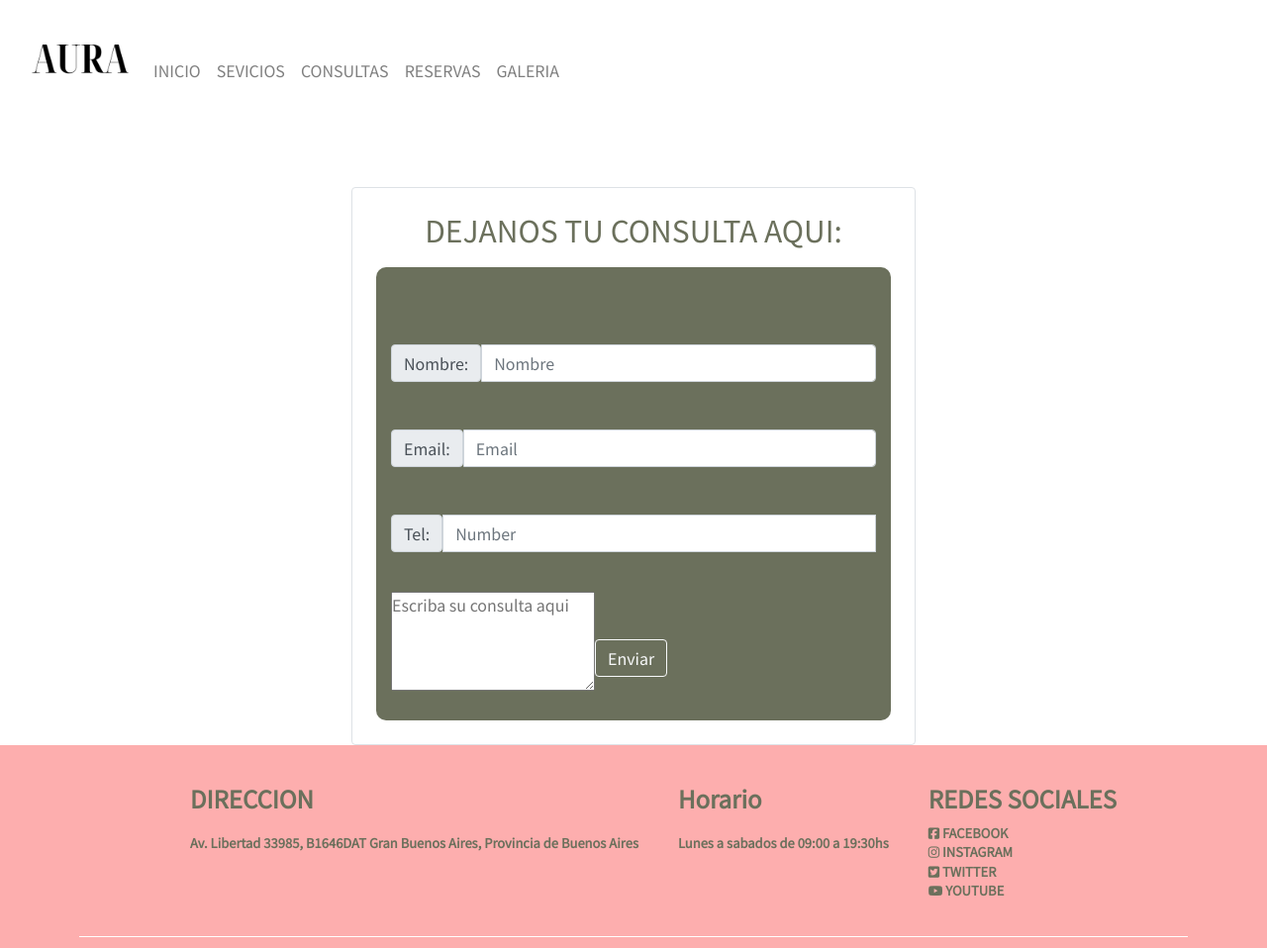
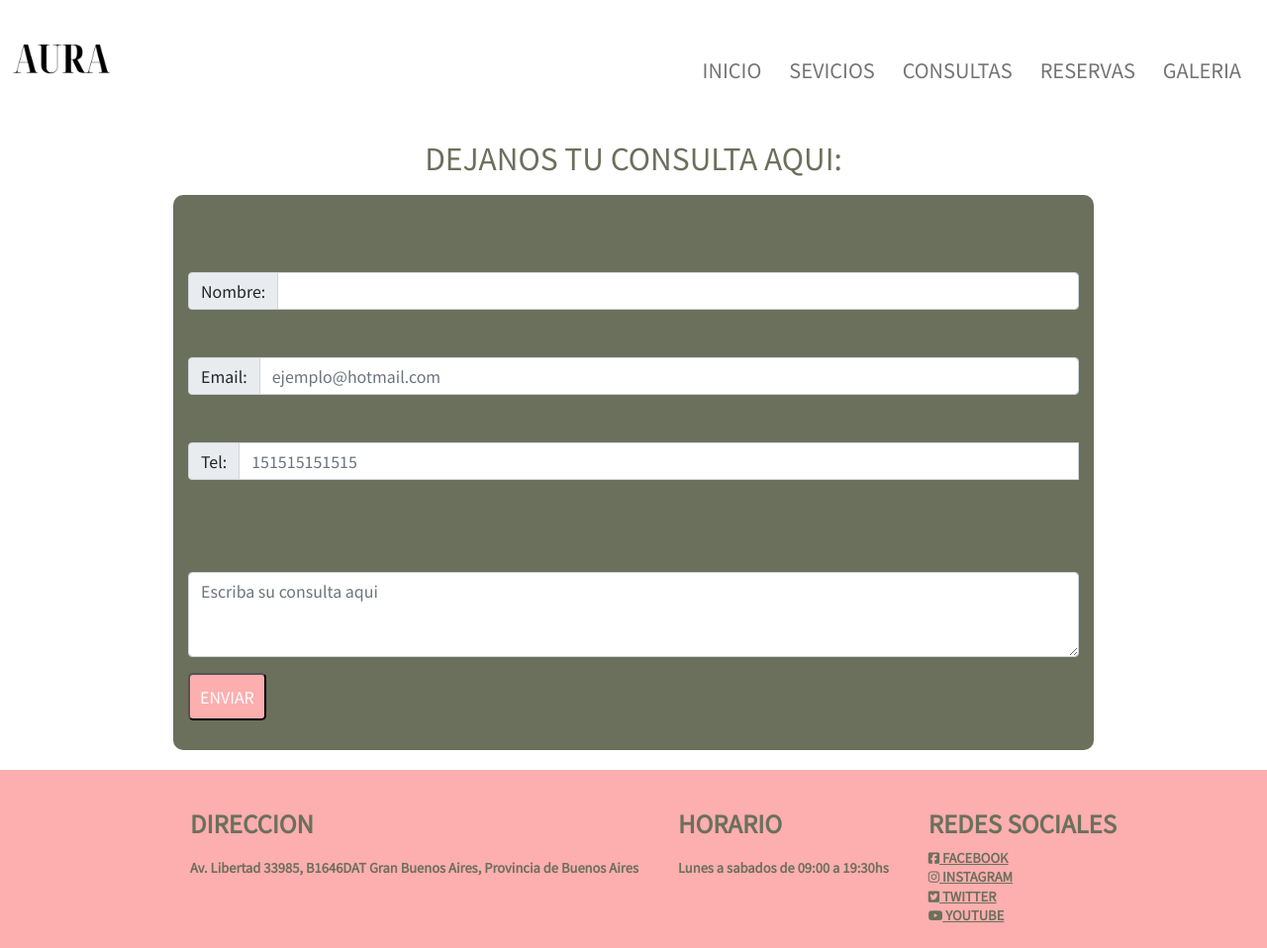
Before and after one commit to CandelaDB/peluqueria-dominguezbarco, a plain HTML site: page pages/consultas.html in a window 1280 px wide. Shown: the top 958 px of the page at 99% size. Drawn offline with nearby package versions, Linux system fonts and the light colour scheme.

Commit message:
cambie la pag de consultas y lo vincule con bootstrap

```diff
--- a/css/style.css
+++ b/css/style.css
@@ -189,15 +189,16 @@ h1{
     background-color: #6b705c
 }
 /*consultas*/
-form{
+.consultas{
     max-width: 900px;
     margin: auto;
+    margin-top: 20px;
+    margin-bottom: 20px;
+    box-sizing: content-box;
+    padding: 30px 15px;
     background:#6b705c;
-    padding: 30px 15px;
     color: #fff;
     border-radius: 10px;
-    margin-top: 20px;
-    box-sizing: border-box;
 }
 h2{
     color: #6b705c;
@@ -206,7 +207,7 @@ h2{
     font-size: 30px;
     margin-bottom: 20px;
 }
-input{
+/*input{
     width: 100%;
     margin-bottom: 20px;
     padding: 7px;
@@ -223,8 +224,8 @@ input textarea{
     border: none;
     max-width: 100%;
     height: 200px;
-}
-textarea{
+}*/
+.textarea{
     min-height: 100px;
     max-height: 200px;
     max-width: 100%;
--- a/pages/consultas.html
+++ b/pages/consultas.html
@@ -1,7 +1,8 @@
 <!DOCTYPE html>
 <html lang="en">
 <head>
-    <link rel="stylesheet" href="../css/bootstrap.min.css">
+    <!-- CSS only -->
+    <link href="https://cdn.jsdelivr.net/npm/bootstrap@5.1.3/dist/css/bootstrap.min.css" rel="stylesheet" integrity="sha384-1BmE4kWBq78iYhFldvKuhfTAU6auU8tT94WrHftjDbrCEXSU1oBoqyl2QvZ6jIW3" crossorigin="anonymous">
     <link rel="stylesheet" href="../css/style.css">
     <link rel="preconnect" href="https://fonts.googleapis.com">
     <link rel="preconnect" href="https://fonts.gstatic.com" crossorigin>
@@ -21,19 +22,19 @@
             </button>
             <div class="collapse navbar-collapse" id="navbarSupportedContent">
                 <ul class="navbar-nav ms-auto mb-2 mb-lg-0">
-                <li class="nav-item">
+                <li class="nav-item menuderecha">
                     <a class="nav-link" aria-current="page" href="../index.html">INICIO</a>
                 </li>
-                <li class="nav-item">
+                <li class="nav-item menuderecha">
                     <a class="nav-link" href="./servicios.html">SEVICIOS</a>
                 </li>
-                <li class="nav-item">
+                <li class="nav-item menuderecha">
                     <a class="nav-link" aria-current="page" href="./consultas.html">CONSULTAS</a>
                 </li>
-                <li class="nav-item">
+                <li class="nav-item menuderecha">
                     <a class="nav-link" aria-current="page" href="./reservas.html">RESERVAS</a>
                 </li>
-                <li class="nav-item">
+                <li class="nav-item menuderecha">
                     <a class="nav-link" aria-current="page" href="./galeria.html">GALERIA</a>
                 </li>
                 </ul>
@@ -42,31 +43,27 @@
         </nav>
     </header>
     <main>
-            <section class="container mt-5">
-                <div class="row">
-                    <div class="col-sm-12 col-md-8 col-lg-6 border p-4 rounded mx-auto">
             <h2>DEJANOS TU CONSULTA AQUI:</h2>
-                <form action="">
+                <form class="consultas">
                     <div class="input-group mt-5">
                         <span class="input-group-text">Nombre:</span>
-                        <input type="text" class="form-control" placeholder="Nombre"/>
+                        <input type="text" class="form-control"/>
                     </div>
                     <div class="input-group mt-5">
                         <span class="input-group-text">Email:</span>
-                        <input type="email" class="form-control" placeholder="Email"/>
+                        <input type="email" class="form-control" placeholder="ejemplo@hotmail.com"/>
                     </div>
                     <div class="input-group mt-5">
                     <span class="input-group-text">Tel:</span>
-                    <input type="text" class="form-control" placeholder="Number"/>
+                    <input type="text" class="form-control" placeholder="151515151515"/>
                     <label for="mensaje"></label>
-                    <textarea name="mensaje" placeholder="Escriba su consulta aqui"></textarea>
-                    <div class="d-grid d-md-inline">
-                    <button type="button" class="btn btn-outline-light mt-5">Enviar</button>
                     </div>
+                        <div class="mb-3">
+                            <label for="exampleFormControlTextarea1" class="form-label"></label>
+                            <textarea class="form-control" id="exampleFormControlTextarea1" rows="3" placeholder="Escriba su consulta aqui"></textarea>
                         </div>
+                    <button type="submit" id="boton">ENVIAR</button>
                 </form>
-                </div>
-                </div>
             </section>
         </main>
         <footer>
@@ -78,7 +75,7 @@
                 <p>Av. Libertad 33985, B1646DAT Gran Buenos Aires, Provincia de Buenos Aires</p>
             </div>
             <div class="box__footer">
-                <h4>Horario</h4>
+                <h4>HORARIO</h4>
                 <p>Lunes a sabados de 09:00 a 19:30hs</p>
             </div>
             <div class="box__footer">
@@ -95,5 +92,7 @@
                 <b>CandelaDominguezBarco</b></p>
             </div>
         </footer>
+        <!-- JavaScript Bundle with Popper -->
+    <script src="https://cdn.jsdelivr.net/npm/bootstrap@5.1.3/dist/js/bootstrap.bundle.min.js" integrity="sha384-ka7Sk0Gln4gmtz2MlQnikT1wXgYsOg+OMhuP+IlRH9sENBO0LRn5q+8nbTov4+1p" crossorigin="anonymous"></script>
         </body>
         </html>
```
Also changed, not shown: index.html (+1 -0 lines). Lines whose indentation alone changed are shown as unchanged.
